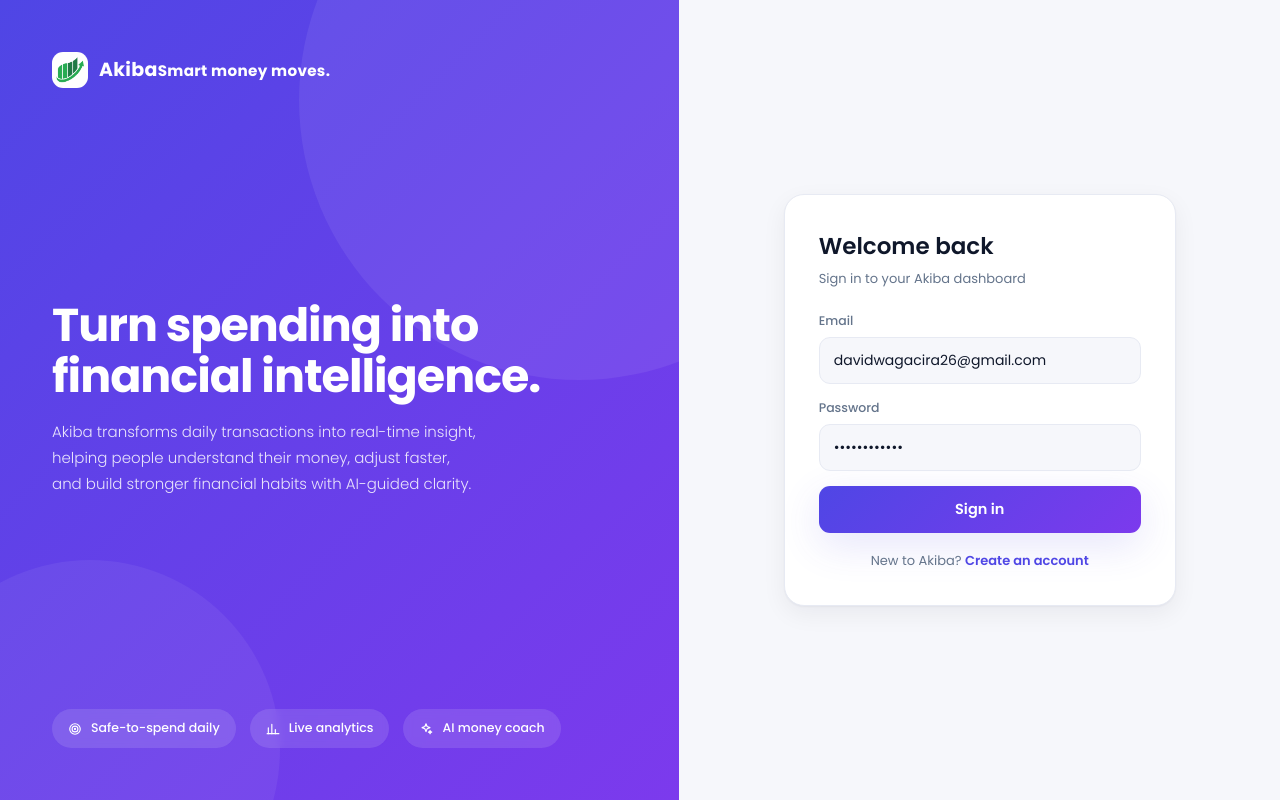
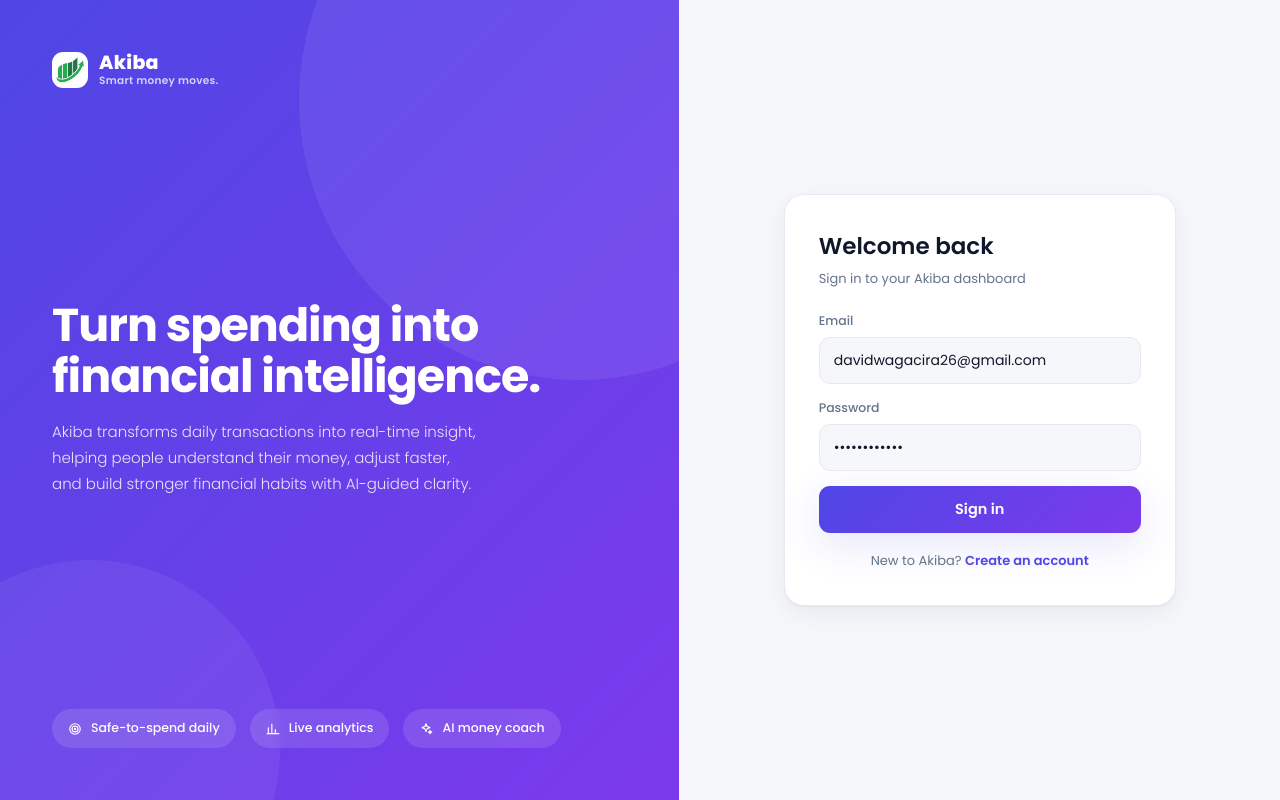
Before and after one commit to davewagacira/PesaMali, a Next.js app: page /auth in a window 1280 px wide. Built offline with nearby package versions, Linux system fonts and the light colour scheme.

Commit message:
fix: make subtext visible on auth page by adjusting color for white background context

```diff
--- a/app/globals.css
+++ b/app/globals.css
@@ -52,6 +52,7 @@ svg.ic{width:18px;height:18px;stroke:currentColor;fill:none;stroke-width:2;strok
 .auth-left::after{content:'';position:absolute;width:560px;height:560px;border-radius:50%;background:rgba(255,255,255,.07);top:-180px;right:-180px}
 .auth-left::before{content:'';position:absolute;width:380px;height:380px;border-radius:50%;background:rgba(255,255,255,.06);bottom:-140px;left:-100px}
 .brand{display:flex;align-items:center;gap:11px;font-weight:700;font-size:19px;letter-spacing:.3px;z-index:1}
+.auth-left .sidebar-brand-copy small{color:rgba(255,255,255,.75)}
 .logo{width:36px;height:36px;border-radius:11px;background:#fff;color:#4F46E5;display:grid;place-items:center;font-weight:800;font-size:17px}
 [data-theme="dark"] .sidebar .logo{background:var(--primary-grad);color:#fff}
 .auth-hero{z-index:1}
@@ -75,6 +76,9 @@ svg.ic{width:18px;height:18px;stroke:currentColor;fill:none;stroke-width:2;strok
 .shell{display:flex;min-height:100vh}
 .sidebar{width:248px;background:var(--card);border-right:1px solid var(--line);padding:24px 16px;display:flex;flex-direction:column;position:sticky;top:0;height:100vh;transition:background .3s}
 .sidebar .brand{color:var(--text);padding:0 10px;margin-bottom:30px}
+.sidebar-brand-copy{display:flex;flex-direction:column;gap:4px;line-height:1}
+.sidebar-brand-copy span{font-weight:800;font-size:19px}
+.sidebar-brand-copy small{font-size:10.5px;font-weight:600;line-height:1;color:var(--muted);max-width:150px;white-space:nowrap}
 .nav{display:flex;flex-direction:column;gap:3px;flex:1}
 .nav-item{position:relative;display:flex;align-items:center;gap:12px;padding:11px 14px;border-radius:11px;font-size:13.5px;font-weight:500;color:var(--muted);text-align:left;width:100%;transition:color .2s;z-index:0}
 .nav-item:hover{color:var(--text)}
@@ -208,6 +212,7 @@ svg.ic{width:18px;height:18px;stroke:currentColor;fill:none;stroke-width:2;strok
   .shell{flex-direction:column}
   .sidebar{width:100%;height:auto;position:static;flex-direction:row;align-items:center;overflow-x:auto;padding:12px;gap:6px}
   .sidebar .brand{margin:0 10px 0 0}
+  .sidebar-brand-copy small{display:none}
   .nav{flex-direction:row}
   .nav-item span.txt{display:none}
   .theme-row span span{display:none}
```
